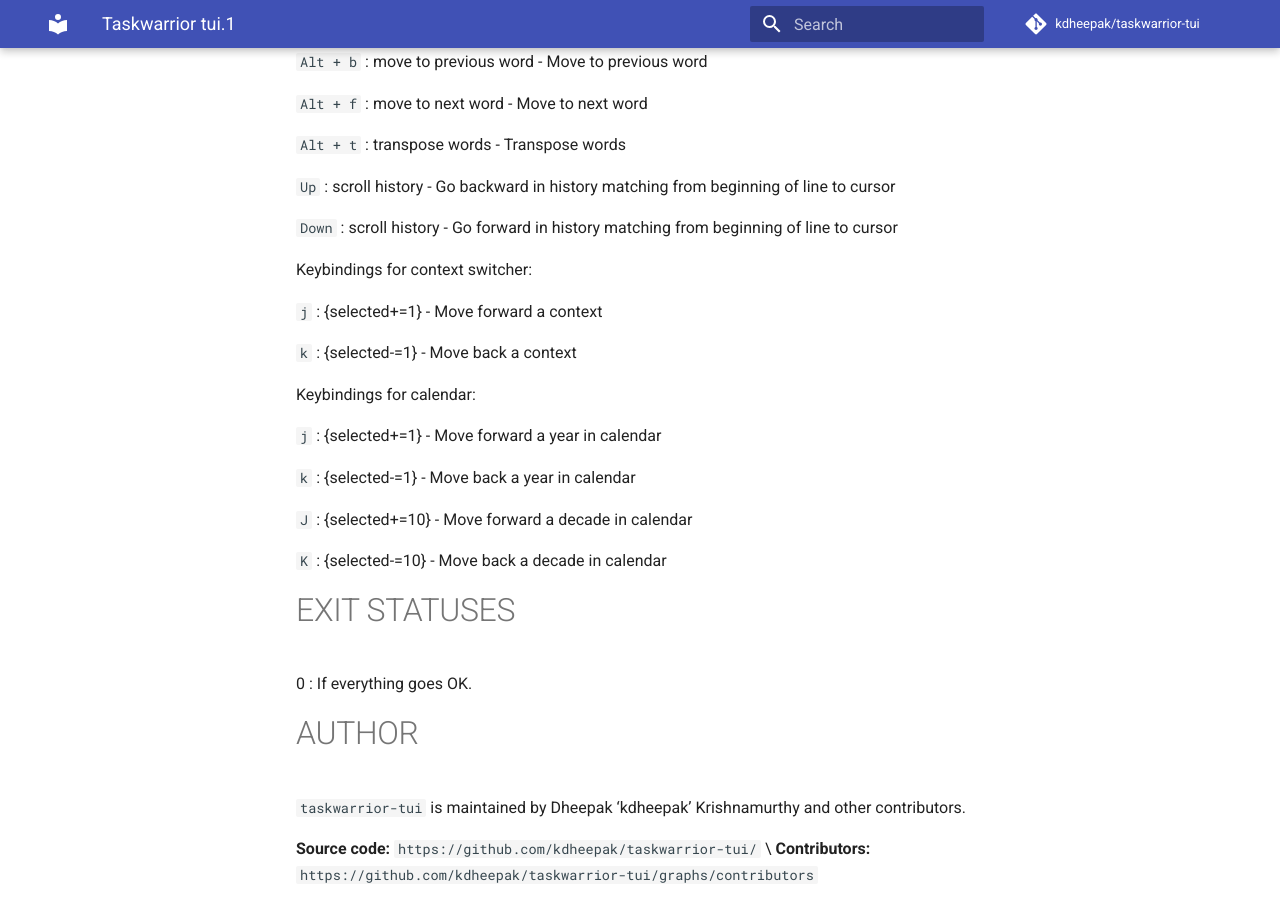
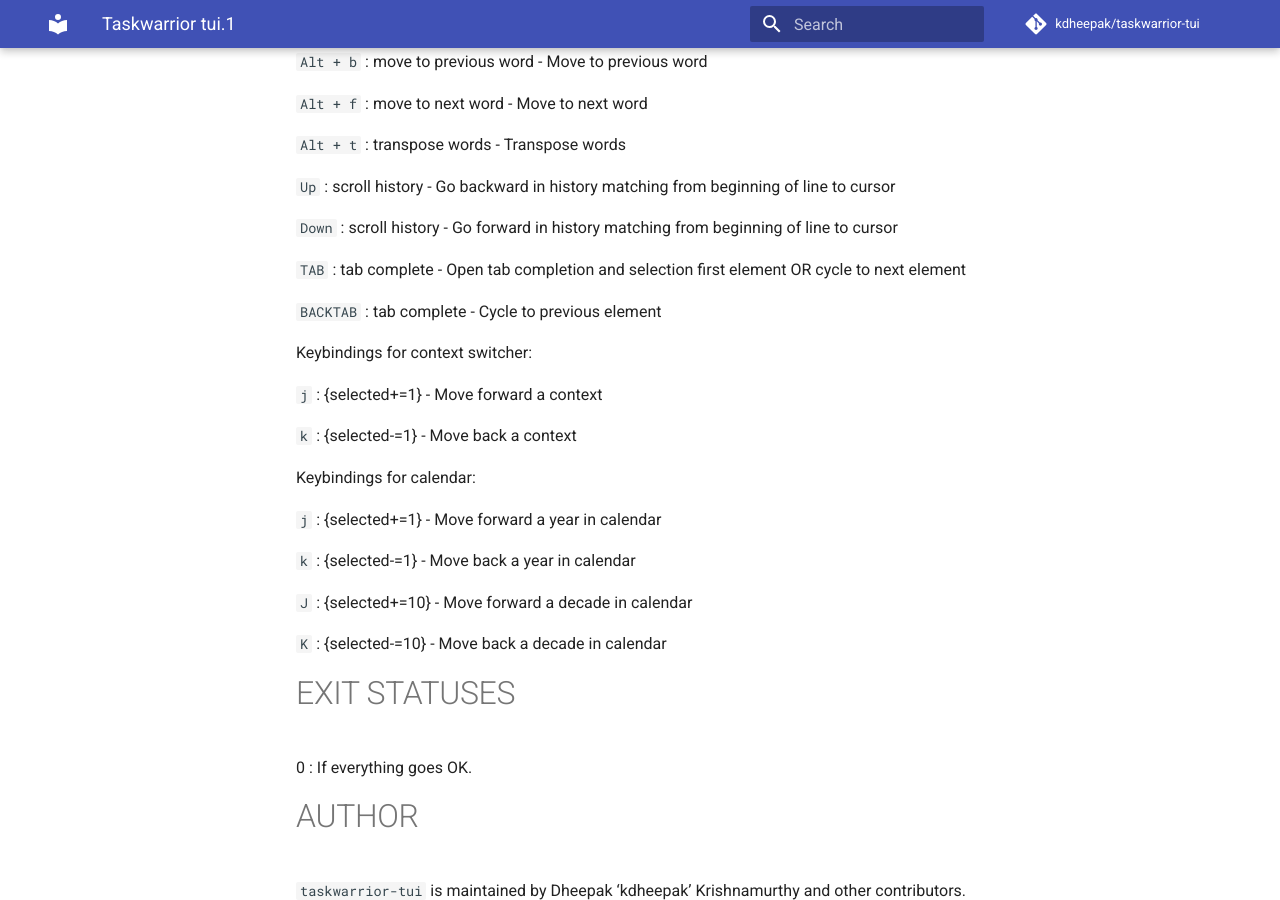
Before and after one commit to kdheepak/taskwarrior-tui, an MkDocs documentation site: the page built from docs/taskwarrior-tui.1.md, in a window 1280 px wide and 900 px high, scrolled down 2487 px. Built offline with MkDocs 1.6.1 and Material for MkDocs 9.7.7, drawn with Linux system fonts in a browser that asks for light colours; comment, search, counter and statistics services are not loaded.

Commit message:
Update documentation

```diff
--- a/docs/taskwarrior-tui.1.md
+++ b/docs/taskwarrior-tui.1.md
@@ -173,6 +173,12 @@
 `Down`
 : scroll history                    - Go forward in history matching from beginning of line to cursor
 
+`TAB`
+: tab complete                      - Open tab completion and selection first element OR cycle to next element
+
+`BACKTAB`
+: tab complete                      - Cycle to previous element
+
 
 Keybindings for context switcher:
 
```
Also changed, not shown: docs/keybindings.md (+4 -0 lines).
